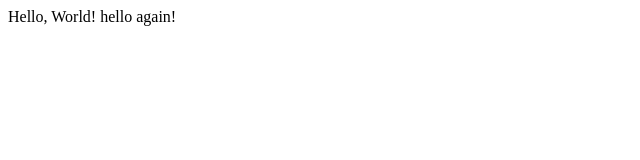
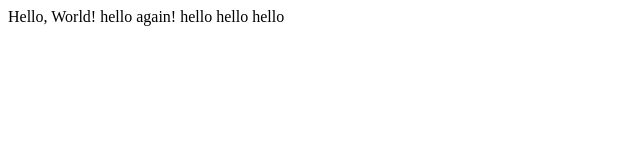
Before and after one commit to kartik-j1999/lecture0, a plain HTML site: page hello.html in a window 1280 px wide. Shown: the whole page, without its empty margins (0-640 px from the left). Drawn offline with Linux system fonts and the light colour scheme.

Commit message:
Update hello.html

```diff
--- a/hello.html
+++ b/hello.html
@@ -4,6 +4,6 @@
 <title> My Webpage! </title>
 </head>
 <body>
-	Hello, World! hello again!
+	Hello, World! hello again! hello hello hello
 </body>
 </html>
```
